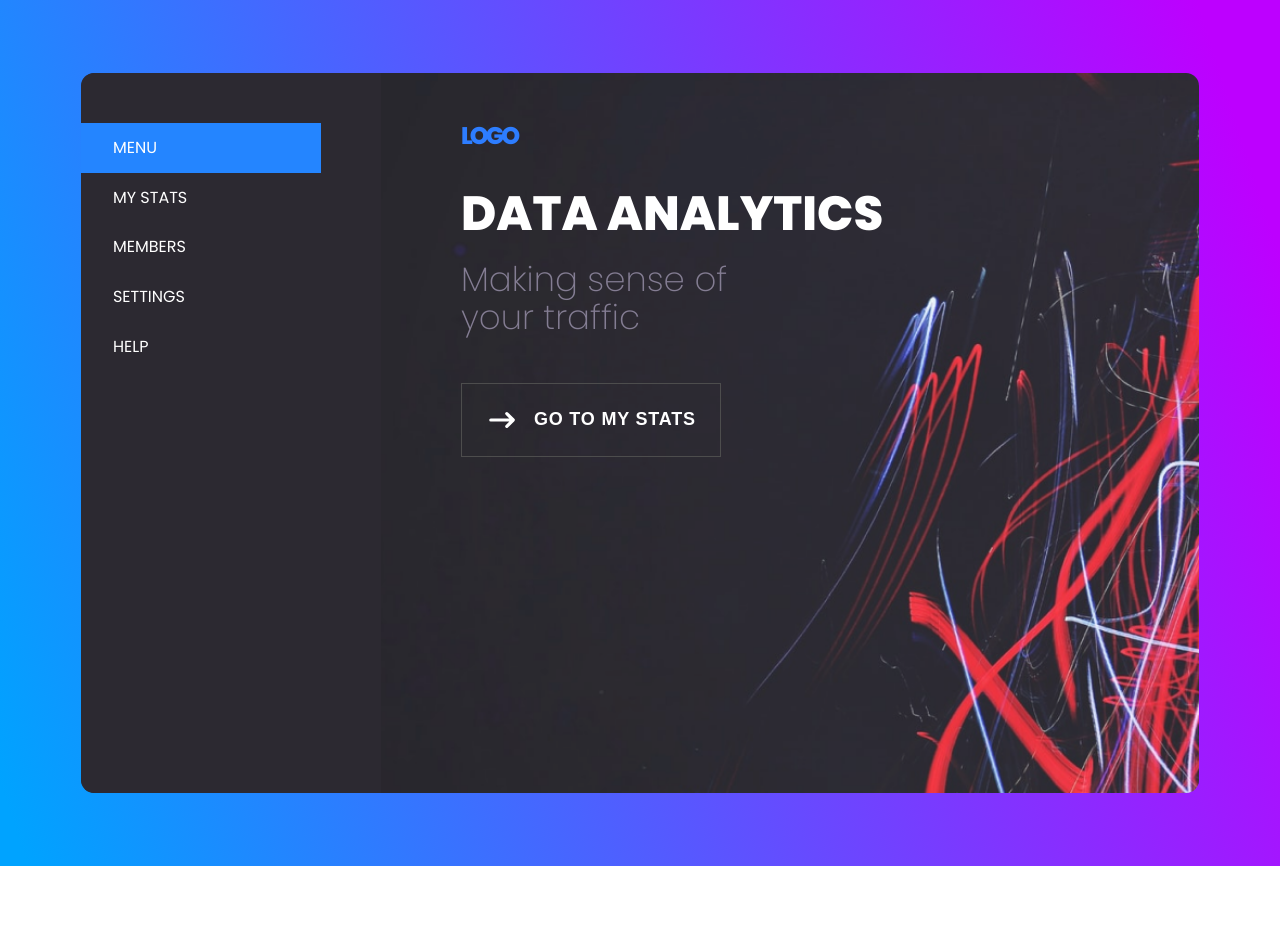
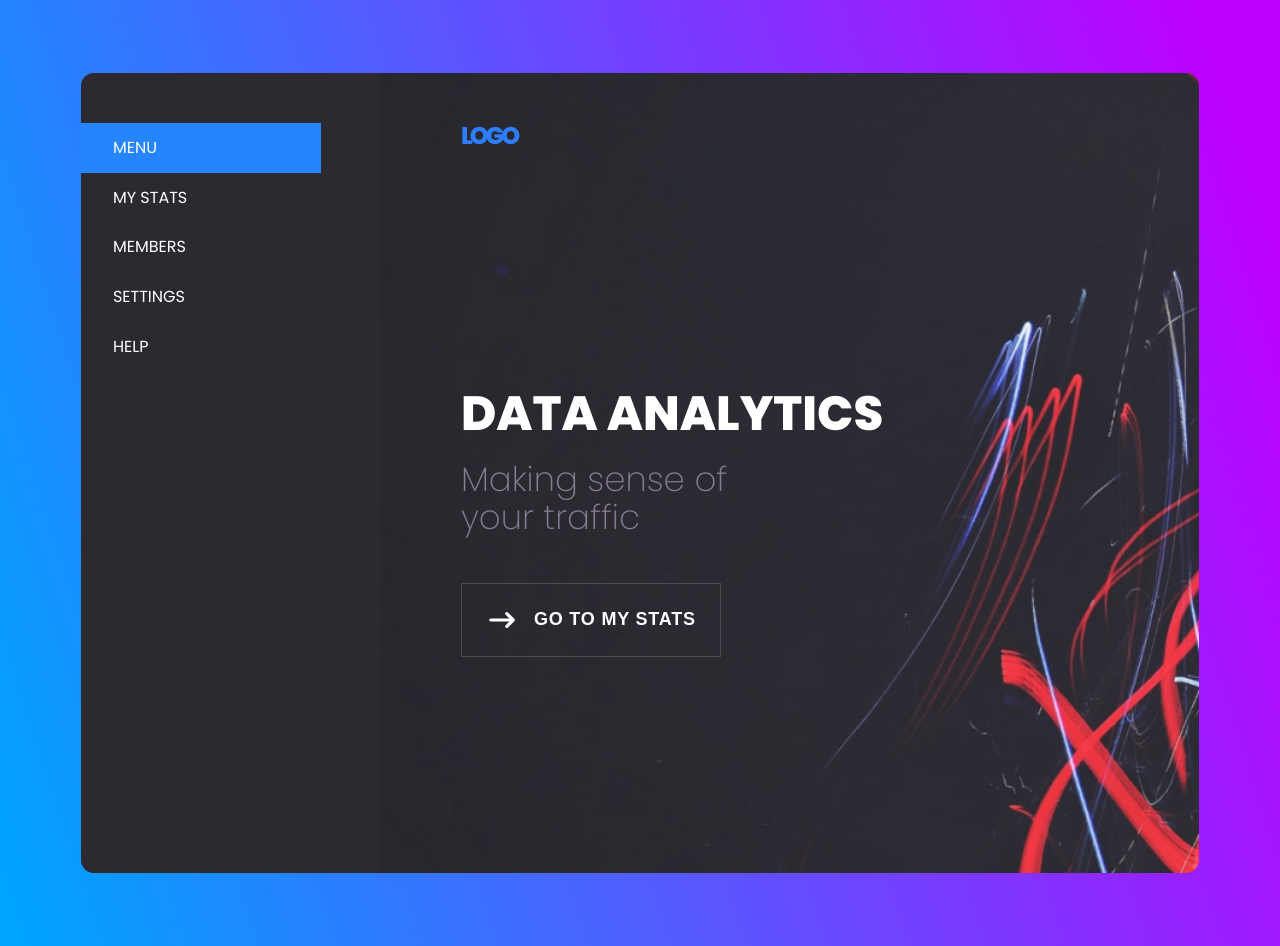
Before and after one commit to agnesnora/Data-Analitics, a React (Vite) app: page / in a window 1280 px wide. Before the commit the page ends 866 px from the top, so only its background shows below. Built offline with nearby package versions, Linux system fonts and the light colour scheme.

Commit message:
restyling menubar

```diff
--- a/src/App.jsx
+++ b/src/App.jsx
@@ -11,15 +11,15 @@ function App() {
   };
 
   const handleResize = () => {
-    window.innerWidth > 750 ? setMenuOn(true) : setMenuOn(false);
+    window.innerWidth > 1000 ? setMenuOn(true) : setMenuOn(false);
   };
 
-  const marginTopStyle = {
-    marginTop: menuOn ? "2.5rem" : "15rem",
-  };
+  // const marginTopStyle = {
+  //   marginTop: menuOn ? "2.5rem" : "15rem",
+  // };
   const backGroundStyle = {
     backgroundImage:
-      window.innerWidth <= 750
+      window.innerWidth <= 1000
         ? 'url("/rectangle.png")'
         : ' url("/Rectangle1.png")',
   };
@@ -33,8 +33,8 @@ function App() {
   return (
     <>
       <div className="container" style={backGroundStyle}>
-        {window.innerWidth > 750 ? <Menu /> : null}
-        {window.innerWidth <= 750 ? (
+        {window.innerWidth > 1000 ? <Menu /> : null}
+        {window.innerWidth <= 1000 ? (
           <header className="header">
             <button className="menu--btn" onClick={Toggle}>
               <HiMenu className="header--icon" />
@@ -44,12 +44,12 @@ function App() {
           </header>
         ) : null}
         <div className="content--container">
-          {menuOn && window.innerWidth <= 750 ? <Menu /> : null}
+          {menuOn && window.innerWidth <= 1000 ? (
+            <Menu setMenuOn={setMenuOn} arrow={HiArrowNarrowRight} />
+          ) : null}
           <div>
-            {window.innerWidth > 750 ? <h1 className="logo">Logo</h1> : null}
-            <h1 className="main--title" style={marginTopStyle}>
-              Data Analytics
-            </h1>
+            {window.innerWidth > 1000 ? <h1 className="logo">Logo</h1> : null}
+            <h1 className="main--title">Data Analytics</h1>
             <h2>
               Making sense of <br />
               your traffic
--- a/src/Menu.jsx
+++ b/src/Menu.jsx
@@ -1,8 +1,18 @@
-export default function Menu() {
+import { HiArrowNarrowLeft } from "react-icons/hi";
+
+export default function Menu({ setMenuOn }) {
+  const goBack = () => {
+    setMenuOn(false);
+  };
   return (
     <ul className="menu--container">
-      {window.innerWidth > 750 ? (
+      {window.innerWidth > 1000 ? (
         <li style={{ backgroundColor: "#2485FF" }}>menu</li>
+      ) : null}
+      {window.innerWidth <= 1000 ? (
+        <button onClick={goBack} className="back--btn">
+          <HiArrowNarrowLeft />
+        </button>
       ) : null}
       <li>my stats</li>
       <li>members</li>
--- a/src/index.css
+++ b/src/index.css
@@ -11,7 +11,7 @@
   background-size: cover;
   border-radius: 13px;
   margin: 0.75rem 1rem;
-  height: 90vh;
+  height: 100vh;
   padding-left: 2rem;
 }
 .main--title {
@@ -23,7 +23,18 @@
   margin-bottom: 0;
   margin-top: 15rem;
 }
-
+.back--btn {
+  background-color: transparent;
+  color: #fff;
+  font-size: 1.5rem;
+  padding: 3em 2em 2em;
+  border: none;
+  cursor: pointer;
+  transition: transform 0.3s;
+}
+.back--btn:hover {
+  transform: translateX(6px);
+}
 h2 {
   font-weight: 275;
   font-size: 2.125rem;
@@ -100,14 +111,23 @@ li {
 ul {
   padding-left: 0;
   margin: 0;
+  max-width: 300px;
 }
 
 button:hover,
 li:hover {
-  background-color: #00a3ff;
+  background-color: #4d4d4d;
 }
-
-@media (min-width: 750px) {
+.menu--container {
+  position: fixed;
+  z-index: 1;
+  background: #2c2931;
+  left: 0;
+  top: 0rem;
+  height: 100vh;
+  max-width: 300px;
+}
+@media (min-width: 1000px) {
   .container {
     display: FLEX;
     margin-left: 0;
@@ -119,7 +139,7 @@ li:hover {
     padding-left: 5rem;
   }
   .menu--container {
-    height: 90vh;
+    position: unset;
     background-color: #2c2931;
     width: 300px;
   }
```
